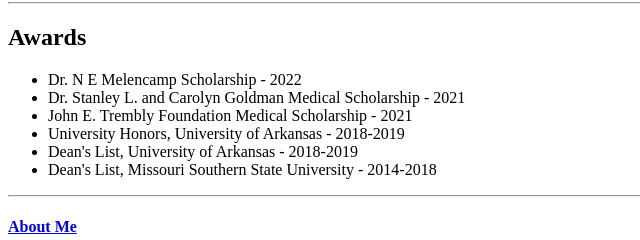
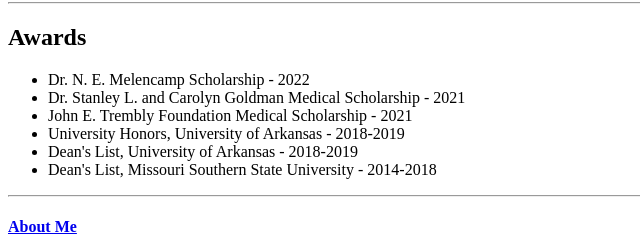
Before and after one commit to claytonsloniker/Clayton-Resume, a plain HTML site: page index.html in a window 1280 px wide. Shown: the part 1119-1359 px from the top of the page, 0-640 px from the left. Drawn offline with Linux system fonts and the light colour scheme.

Commit message:
Add files via upload

```diff
--- a/index.html
+++ b/index.html
@@ -45,7 +45,7 @@
     <hr/>
     <h2>Awards</h2>
     <ul>
-        <li>Dr. N E Melencamp Scholarship - 2022</li>
+        <li>Dr. N. E. Melencamp Scholarship - 2022</li>
         <li>Dr. Stanley L. and Carolyn Goldman Medical Scholarship - 2021</li>
         <li>John E. Trembly Foundation Medical Scholarship - 2021</li>
         <li>University Honors, University of Arkansas - 2018-2019</li>
```
